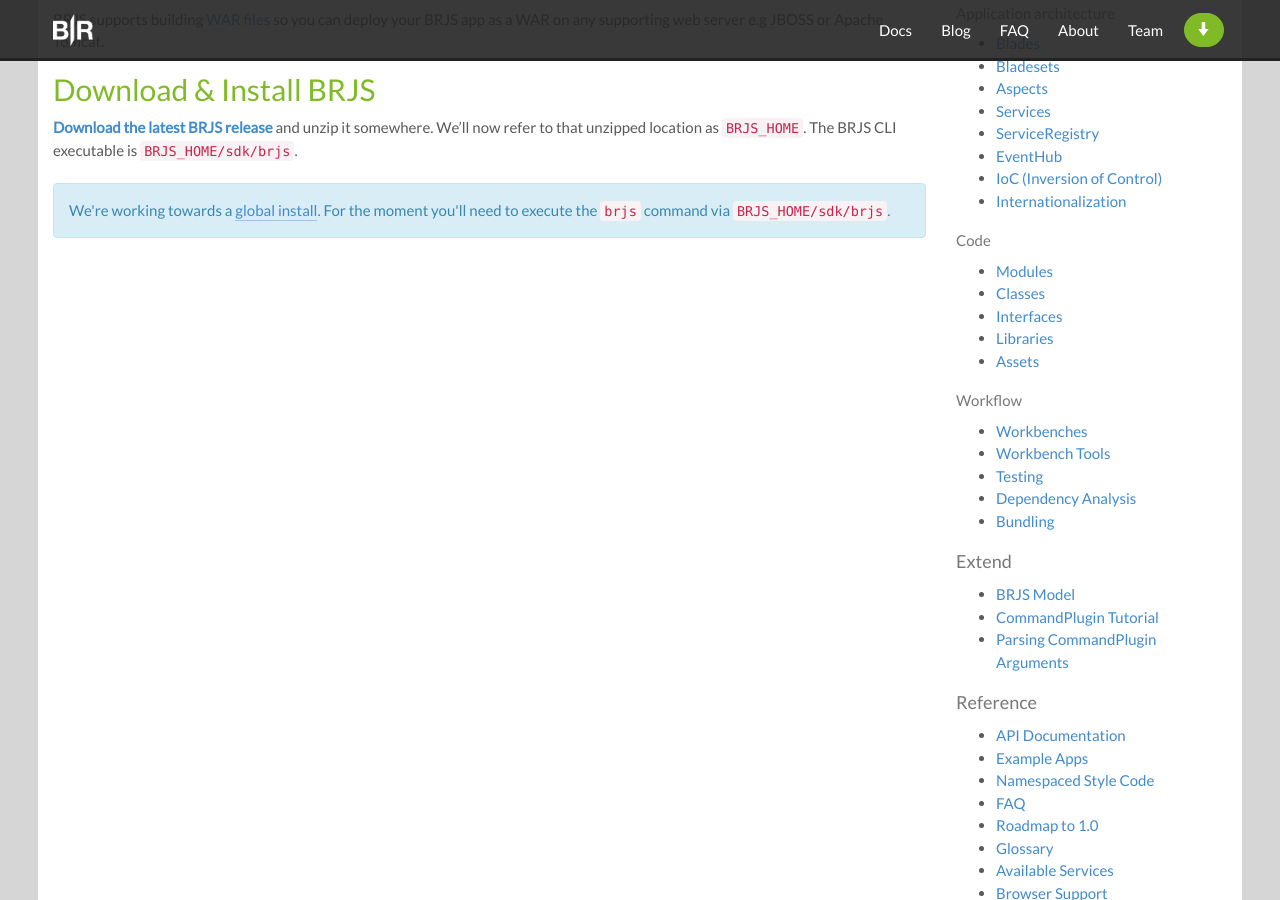
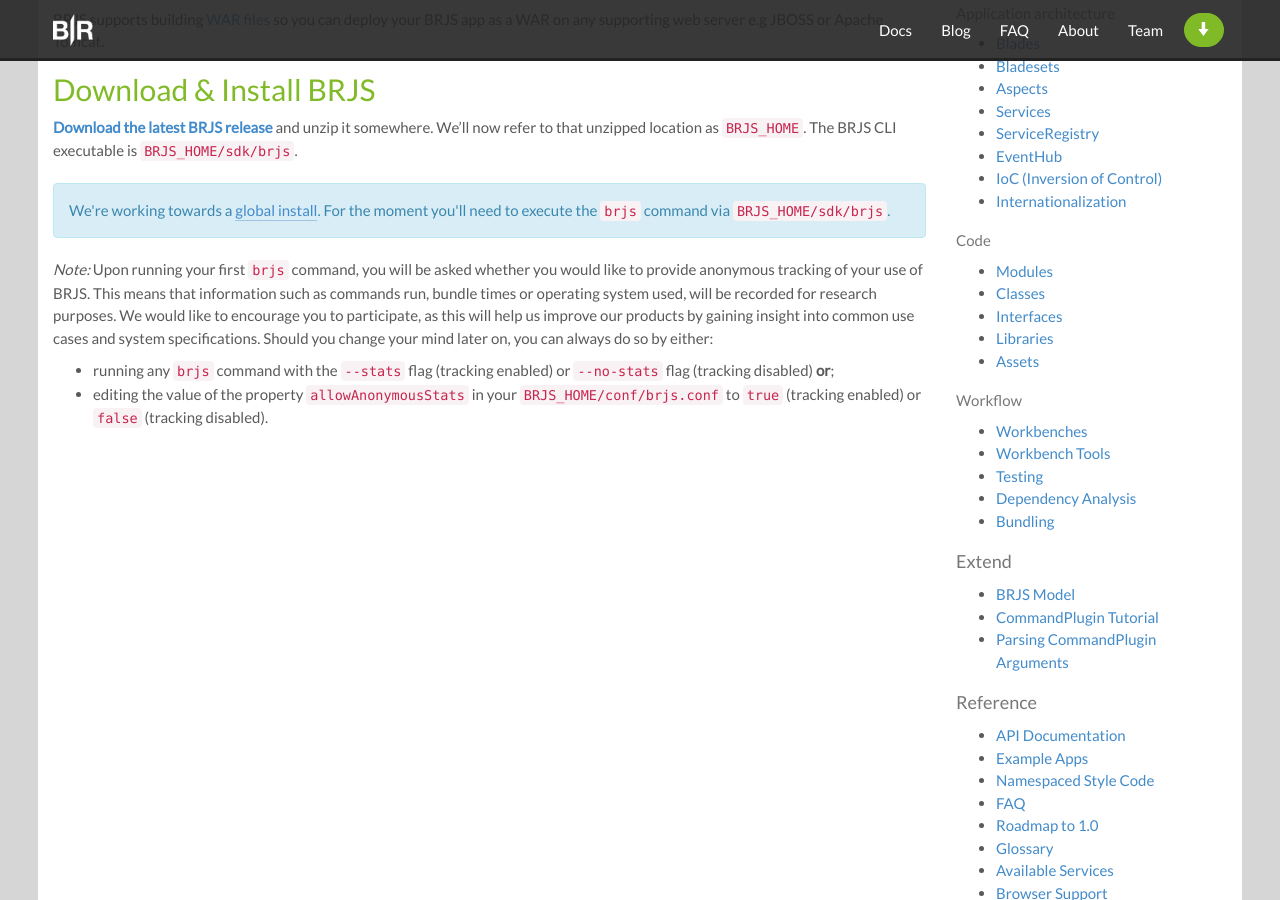
Before and after one commit to BladeRunnerJS/brjs-site, a Jekyll site: the page built from docs/use/install.md, in a window 1280 px wide and 900 px high, scrolled down 662 px. Built offline with Jekyll 4.4.1, drawn with Linux system fonts in a browser that asks for light colours; nearby versions of some CDN libraries; Markdown is read by kramdown in place of the engine named in the settings.

Commit message:
Added info on usage stats plugin and how to enable/disable it.

```diff
--- a/docs/use/install.md
+++ b/docs/use/install.md
@@ -44,3 +44,8 @@
     We're working towards a <a href="https://github.com/BladeRunnerJS/brjs/issues/1">global install</a>. For the moment you'll need to execute the <code>brjs</code> command via <code>BRJS_HOME/sdk/brjs</code>.
   </p>
 </div>
+
+*Note:* Upon running your first `brjs` command, you will be asked whether you would like to provide anonymous tracking of your use of BRJS. This means that information such as commands run, bundle times or operating system used, will be recorded for research purposes. We would like to encourage you to participate, as this will help us improve our products by gaining insight into common use cases and system specifications. Should you change your mind later on, you can always do so by either:
+
+- running any `brjs` command with the `--stats` flag (tracking enabled) or `--no-stats` flag (tracking disabled) **or**;
+- editing the value of the property `allowAnonymousStats` in your `BRJS_HOME/conf/brjs.conf` to `true` (tracking enabled) or `false` (tracking disabled).
```
Also changed, not shown: docs/use/getting_started.md (+4 -0 lines).
